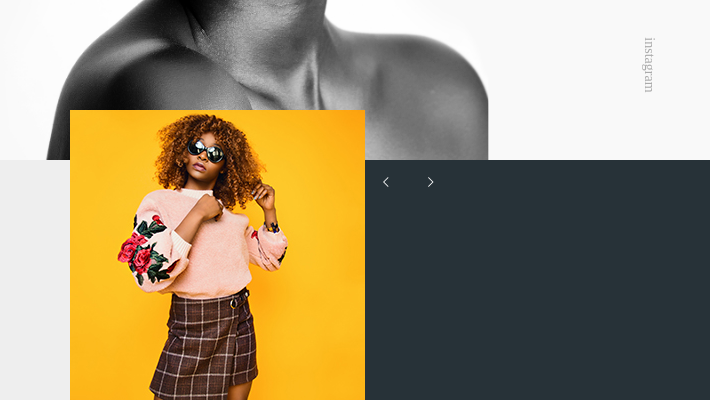
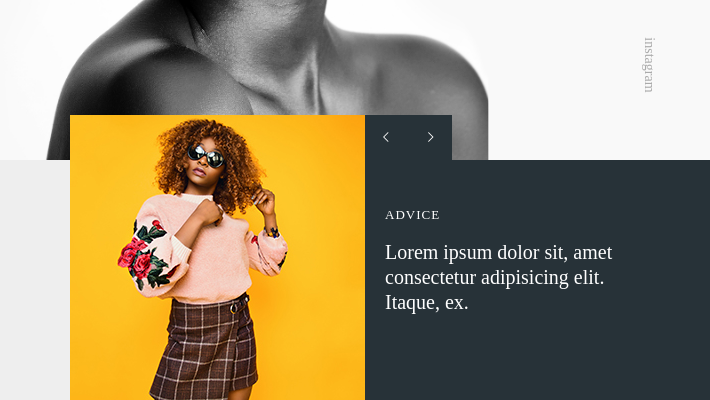
Before and after one commit to Stephen-Ibe/model, a plain HTML site: page index.html in a window 1280 px wide. Shown: the part 400-800 px from the top of the page, 570-1280 px from the left. Drawn offline with Linux system fonts and the light colour scheme.

Commit message:
update: footer section

```diff
--- a/css/style.css
+++ b/css/style.css
@@ -195,13 +195,14 @@ body {
 }
 #main .footer__container.footer__pic {
   position: relative;
-  height: 300px;
+  height: 290px;
   width: 100%;
-  bottom: 50px;
+  bottom: 45px;
   overflow: hidden;
 }
 #main footer .footer__container.footer__button {
   display: flex;
+  bottom: 45px;
 }
 #main footer .footer__container.footer__button button {
   border: none;
@@ -210,4 +211,26 @@ body {
   padding: 15px;
   cursor: pointer;
   font-weight: 600;
+  transition: all 300ms ease-in-out;
 }
+#main footer .footer__container.footer__button button i {
+  font-weight: 600;
+}
+#main footer .footer__container.footer__button button:hover {
+  background-color: #192125;
+}
+#main footer .footer__container.footer__text {
+  padding-left: 20px;
+  font-family: mada;
+  color: #fff;
+}
+#main footer .footer__container.footer__text h4 {
+  margin-bottom: 15px;
+  text-transform: uppercase;
+  font-size: 13px;
+  letter-spacing: 1px;
+}
+#main footer .footer__container.footer__text p {
+  font-size: 20px;
+  line-height: 25px;
+}
--- a/index.html
+++ b/index.html
@@ -113,6 +113,13 @@
                   <button><i class="la la-angle-left"></i></button>
                   <button><i class="la la-angle-right"></i></button>
                 </div>
+                <div class="footer__container footer__text">
+                  <h4>advice</h4>
+                  <p>
+                    Lorem ipsum dolor sit, amet consectetur adipisicing elit.
+                    Itaque, ex.
+                  </p>
+                </div>
               </div>
             </div>
           </div>
```
